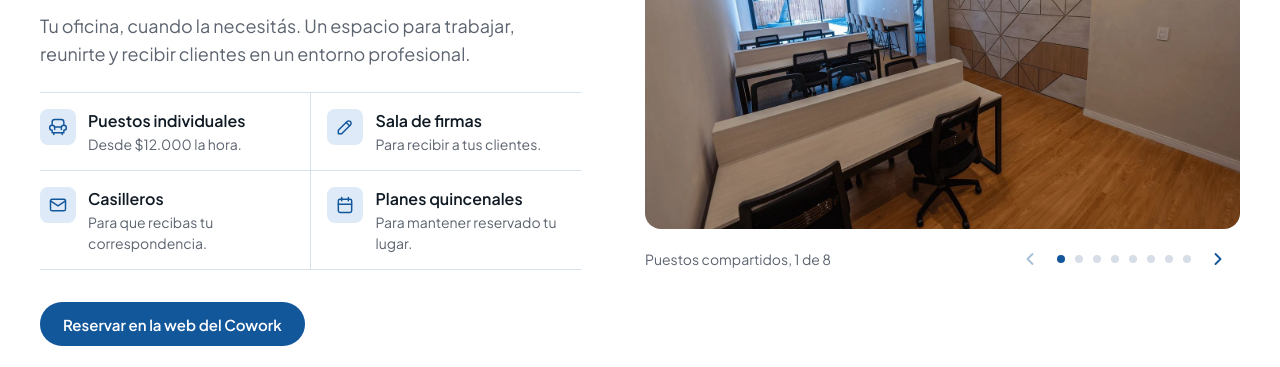
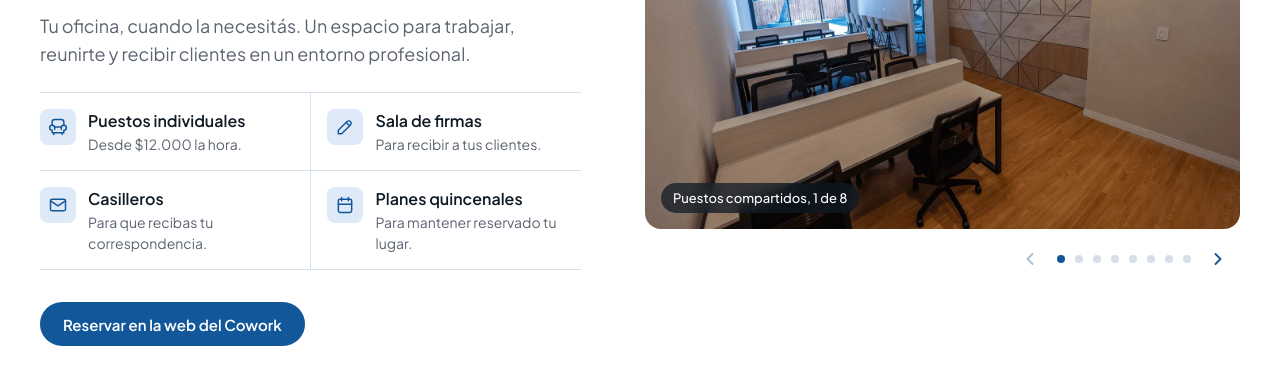
Before and after one commit to beatlab-io/cmcpsi-prototipos, a plain HTML site: page vidainstitucional-cowork/index.html in a window 1280 px wide. Shown: the part 433-800 px from the top of the page. Drawn offline with Linux system fonts and the light colour scheme.

Commit message:
Leyenda del carrusel como etiqueta translúcida sobre la foto (contraste AA)
Co-Authored-By: Claude Opus 5.5 <noreply@anthropic.com>

```diff
--- a/vidainstitucional-cowork/index.html
+++ b/vidainstitucional-cowork/index.html
@@ -153,8 +153,10 @@ button{font:inherit}
 .carousel-slide{position:absolute;inset:0;opacity:0;transition:opacity .35s ease}
 .carousel-slide.is-active{opacity:1}
 .carousel-slide img{width:100%;height:100%;object-fit:cover}
-.carousel-bar{display:flex;align-items:center;justify-content:space-between;gap:var(--sp-16);margin-top:var(--sp-8)}
-.carousel-caption{color:var(--text-secondary)}
+.carousel-bar{display:flex;align-items:center;justify-content:flex-end;gap:var(--sp-16);margin-top:var(--sp-8)}
+/* Etiqueta sobre la foto: Text / Primary (Ink) al 72% + desenfoque (Blur / Carousel Control).
+   Texto blanco: ~7:1 aun sobre foto blanca (AA para texto normal). */
+.carousel-caption{position:absolute;left:var(--sp-16);bottom:var(--sp-16);z-index:2;margin:0;padding:6px 12px;border-radius:var(--r-full);background:rgba(15,26,36,.72);-webkit-backdrop-filter:blur(8px);backdrop-filter:blur(8px);color:#fff;font-size:13px;font-weight:500;line-height:18px;pointer-events:none}
 .carousel-controls{display:flex;align-items:center;gap:0}
 /* Carousel / Arrow · 44px: Normal sin fondo · Hover y Presionado con círculo Brand Soft · Deshabilitado atenuado */
 .carousel-arrow{width:44px;height:44px;border:0;border-radius:var(--r-full);background:none;color:var(--brand-primary);display:inline-flex;align-items:center;justify-content:center;cursor:pointer;transition:background .15s,color .15s}
@@ -375,9 +377,8 @@ body.show-notes .notes-panel{display:block}
     <!-- INTRO · patrón Beneficios / Detalle -->
     <section class="intro" aria-labelledby="page-title">
       <div class="carousel" aria-roledescription="carrusel" aria-label="Fotos del Cowork">
-        <div class="carousel-track" id="track"></div>
+        <div class="carousel-track" id="track"><p class="carousel-caption" id="caption" aria-live="polite"></p></div>
         <div class="carousel-bar">
-          <p class="carousel-caption t-small" id="caption" aria-live="polite"></p>
           <div class="carousel-controls">
             <button class="carousel-arrow" type="button" data-dir="-1" aria-label="Foto anterior"><svg class="icon icon-sm" aria-hidden="true"><use href="#i-chev-l"/></svg></button>
             <div class="carousel-dots" id="dots" role="group" aria-label="Elegir foto"></div>
```
